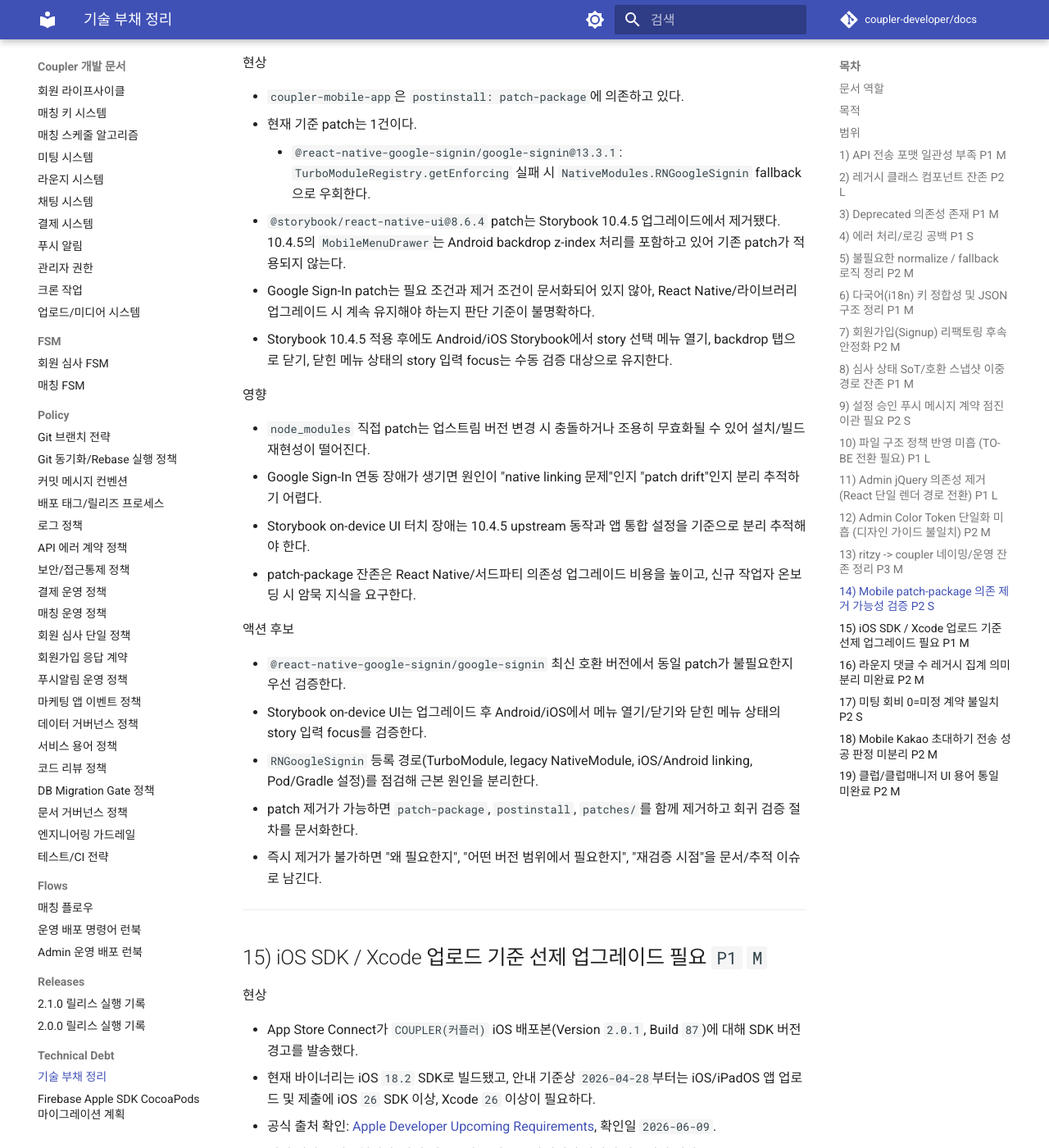
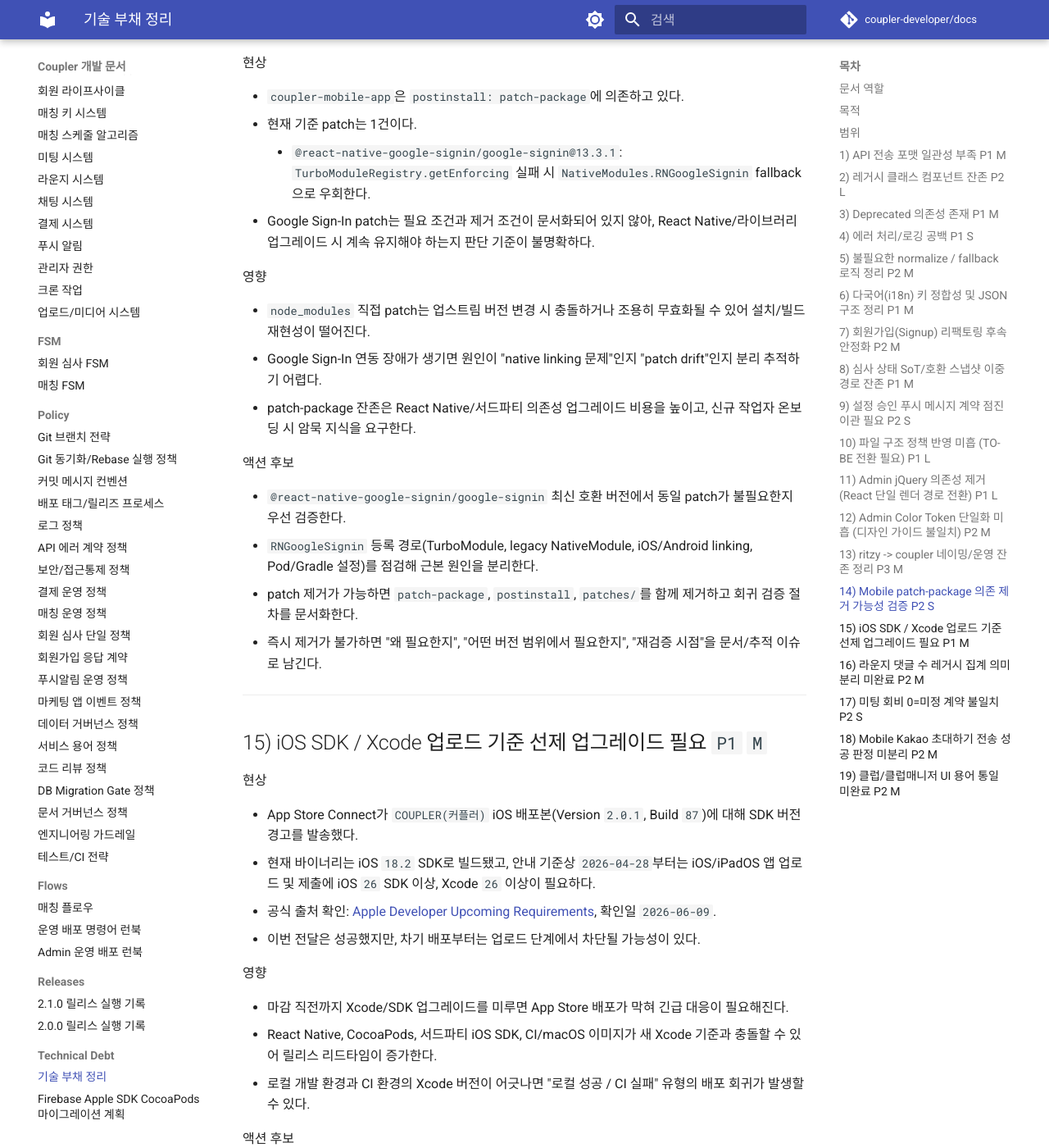
Before and after one commit to coupler-developer/docs, an MkDocs documentation site: the page built from content/technical-debt/technical-debt.md, in a window 1280 px wide and 1400 px high, scrolled down 9385 px. Shown: the whole window at 82% size. Built offline with MkDocs 1.6.1 and Material for MkDocs 9.7.7, drawn with Linux system fonts in a browser that asks for light colours; comment, search, counter and statistics services are not loaded.

Commit message:
docs: patch-package 부채 문서 정리
Changes:
- content/technical-debt/technical-debt.md의 mobile patch-package 항목에서 Storybook 업그레이드 이력성 서술 제거
- 현재 main 기준 잔여 부채가 Google Sign-In patch 1건임을 기준으로 정리

Tests:
- yarn validate:docs 통과

```diff
--- a/content/technical-debt/technical-debt.md
+++ b/content/technical-debt/technical-debt.md
@@ -324,21 +324,17 @@
 - `coupler-mobile-app`은 `postinstall: patch-package`에 의존하고 있다.
 - 현재 기준 patch는 1건이다.
     - `@react-native-google-signin/google-signin@13.3.1`: `TurboModuleRegistry.getEnforcing` 실패 시 `NativeModules.RNGoogleSignin` fallback으로 우회한다.
-- `@storybook/react-native-ui@8.6.4` patch는 Storybook 10.4.5 업그레이드에서 제거됐다. 10.4.5의 `MobileMenuDrawer`는 Android backdrop z-index 처리를 포함하고 있어 기존 patch가 적용되지 않는다.
 - Google Sign-In patch는 필요 조건과 제거 조건이 문서화되어 있지 않아, React Native/라이브러리 업그레이드 시 계속 유지해야 하는지 판단 기준이 불명확하다.
-- Storybook 10.4.5 적용 후에도 Android/iOS Storybook에서 story 선택 메뉴 열기, backdrop 탭으로 닫기, 닫힌 메뉴 상태의 story 입력 focus는 수동 검증 대상으로 유지한다.
 
 영향
 
 - `node_modules` 직접 patch는 업스트림 버전 변경 시 충돌하거나 조용히 무효화될 수 있어 설치/빌드 재현성이 떨어진다.
 - Google Sign-In 연동 장애가 생기면 원인이 "native linking 문제"인지 "patch drift"인지 분리 추적하기 어렵다.
-- Storybook on-device UI 터치 장애는 10.4.5 upstream 동작과 앱 통합 설정을 기준으로 분리 추적해야 한다.
 - patch-package 잔존은 React Native/서드파티 의존성 업그레이드 비용을 높이고, 신규 작업자 온보딩 시 암묵 지식을 요구한다.
 
 액션 후보
 
 - `@react-native-google-signin/google-signin` 최신 호환 버전에서 동일 patch가 불필요한지 우선 검증한다.
-- Storybook on-device UI는 업그레이드 후 Android/iOS에서 메뉴 열기/닫기와 닫힌 메뉴 상태의 story 입력 focus를 검증한다.
 - `RNGoogleSignin` 등록 경로(TurboModule, legacy NativeModule, iOS/Android linking, Pod/Gradle 설정)를 점검해 근본 원인을 분리한다.
 - patch 제거가 가능하면 `patch-package`, `postinstall`, `patches/`를 함께 제거하고 회귀 검증 절차를 문서화한다.
 - 즉시 제거가 불가하면 "왜 필요한지", "어떤 버전 범위에서 필요한지", "재검증 시점"을 문서/추적 이슈로 남긴다.
```
